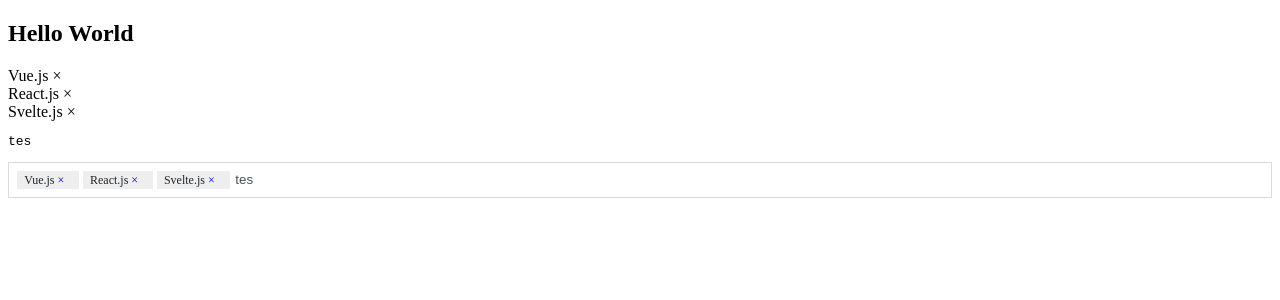
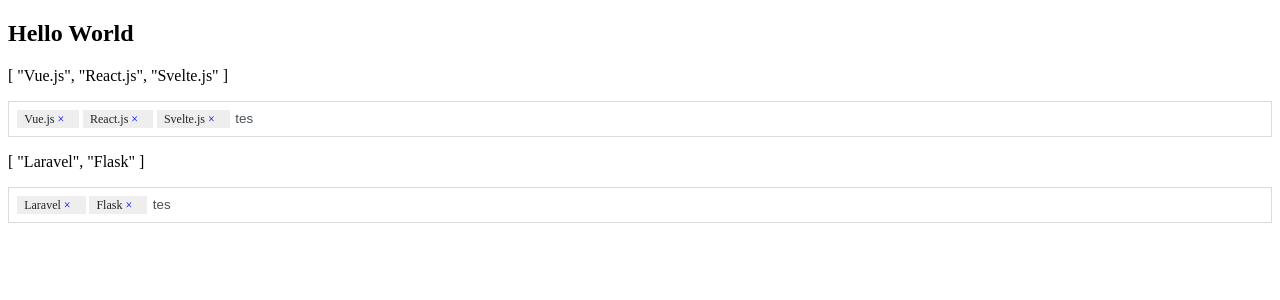
Before and after one commit to Ardhiityo/VueJS-3-Mastery-BWA, a Vue app in the folder vue-101/: page / in a window 1280 px wide. Shown: the top 300 px of the page. Built offline with nearby package versions, Linux system fonts and the light colour scheme.

Commit message:
Komunikasi Antar Komponen Pelepasan Event

```diff
--- a/vue-101/src/App.vue
+++ b/vue-101/src/App.vue
@@ -2,7 +2,13 @@
 export default {
   data: function () {
     return {
-      selectedTags: ['Vue.js', 'React.js', 'Svelte.js']
+      jsFrameworks: ['Vue.js', 'React.js', 'Svelte.js'],
+      otherFrameworks: ['Laravel', 'Flask']
+    }
+  },
+  methods: {
+    handleChange: function (tags) {
+      this.jsFrameworks = [...tags];
     }
   }
 }
@@ -11,8 +17,14 @@
 <template>
   <section>
     <h1>Hello World</h1>
+
+    <p>{{ jsFrameworks }}</p>
     <!-- Via global import -->
-    <TagInput :selectedTags="selectedTags" />
+    <TagInput :selectedTags="jsFrameworks" @change="handleChange" />
+
+    <p>{{ otherFrameworks }}</p>
+    <!-- Via global import -->
+    <TagInput :selectedTags="otherFrameworks" @change="otherFrameworks = [...$event]" />
   </section>
 </template>
 
--- a/vue-101/src/components/TagInput.vue
+++ b/vue-101/src/components/TagInput.vue
@@ -7,10 +7,11 @@
             default: []
         }
     },
+    emits: ['change'],
     data: function () {
         return {
             value: 'tes',
-            tags: this.selectedTags
+            tags: [...this.selectedTags]
         }
     },
     watch: {
@@ -18,6 +19,7 @@
             if (newVal.includes(',')) {
                 this.value = newVal.slice(0, -1);
                 this.addNewTag();
+                this.$emit('change', this.tags);
             }
         }
     },
@@ -30,14 +32,17 @@
         addNewTag: function () {
             if (!this.isTagExists && this.value.length) {
                 this.tags.push(this.value);
+                this.$emit('change', this.tags);
             }
         },
         removeTag: function (index) {
             this.tags.splice(index, 1);
+            this.$emit('change', this.tags);
         },
         removeLastTag: function () {
             if (this.value.length === 0) {
                 this.tags.pop()
+                this.$emit('change', this.tags);
             }
         }
     }
@@ -46,12 +51,12 @@
 
 <template>
     <section>
-        <div v-for="(tag, index) in tags" :key="index">
+        <!-- <div v-for="(tag, index) in tags" :key="index">
             {{ tag }} <span @click="removeTag(index)">&times;</span>
-        </div>
+        </div> -->
 
         <!-- Digunakan untuk menampilkan teks apa-adanya, apabila memiliki whitespace maka ditampilkan -->
-        <pre>{{ value }}</pre>
+        <!-- <pre>{{ value }}</pre> -->
 
         <!-- Tab.prevent untuk mencegah fokus ke element lain -->
 
```
